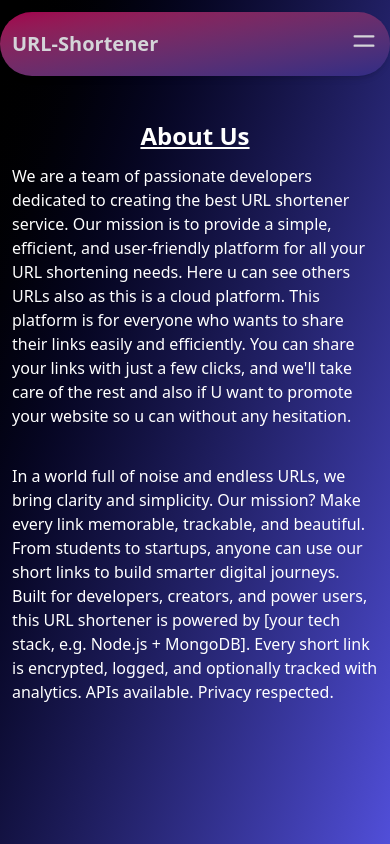
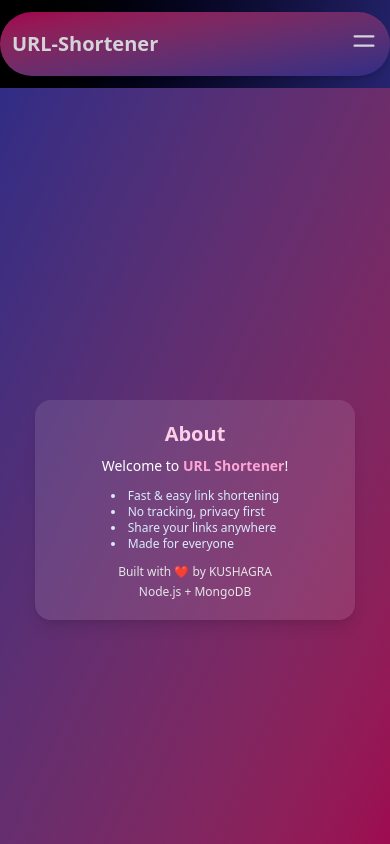
Before and after one commit to KUSHAGRA-bday/url-shortener-2, a Next.js app: page /About in a window 390 px wide. Shown: the top 844 px of the page. Built offline with nearby package versions, Linux system fonts and the light colour scheme.

Commit message:
Update page.jsx

```diff
--- a/app/About/page.jsx
+++ b/app/About/page.jsx
@@ -3,18 +3,37 @@ import React from 'react'
 const About = () => {
   return (
     <div>
-      <main className="text-white flex flex-col items-center py-8 sm:py-16 min-h-screen">
-        <h1 className="text-2xl sm:text-4xl font-bold underline">About Us</h1>
-        <p className="text-base sm:text-lg px-3 sm:px-8 md:px-24 py-3 sm:py-5">
+      {/* Desktop UI */}
+      <main className="hidden sm:flex flex-col items-center text-white py-8 sm:py-16 min-h-screen">
+        <h1 className="text-2xl sm:text-4xl font-bold underline mb-4 text-center">About Us</h1>
+        <p className="text-base sm:text-lg px-3 sm:px-8 md:px-24 py-3 sm:py-5 text-center">
           We are a team of passionate developers dedicated to creating the best URL shortener service. Our mission is to provide a simple, efficient, and user-friendly platform for all your URL shortening needs. Here u can see others URLs also as this is a cloud platform. This platform is for everyone who wants to share their links easily and efficiently. You can share your links with just a few clicks, and we'll take care of the rest and also if U want to promote your website so u can without any hesitation.
         </p>
-        <br />
-        <p className="text-base sm:text-lg px-3 sm:px-8 md:px-24">
-          In a world full of noise and endless URLs, we bring clarity and simplicity. Our mission? Make every link memorable, trackable, and beautiful. From students to startups, anyone can use our short links to build smarter digital journeys. Built for developers, creators, and power users, this URL shortener is powered by [your tech stack, e.g. Node.js + MongoDB]. Every short link is encrypted, logged, and optionally tracked with analytics. APIs available. Privacy respected.
+        <p className="text-base sm:text-lg px-3 sm:px-8 md:px-24 text-center">
+          In a world full of noise and endless URLs, we bring clarity and simplicity. Our mission? Make every link memorable, trackable, and beautiful. From students to startups, anyone can use our short links to build smarter digital journeys. Built for developers, creators, and power users, this URL shortener is powered by Node.js + MongoDB. Every short link is encrypted, logged, and optionally tracked with analytics. APIs available. Privacy respected.
         </p>
+      </main>
+      {/* Mobile UI */}
+      <main className="flex sm:hidden flex-col items-center justify-center min-h-screen bg-gradient-to-br from-indigo-900 to-pink-800 text-white px-4 py-10">
+        <div className="w-full max-w-xs bg-white/10 rounded-2xl shadow-lg p-5 flex flex-col items-center">
+          <h1 className="text-xl font-bold mb-2 text-pink-200">About</h1>
+          <p className="text-sm text-center mb-3">
+            Welcome to <span className="font-bold text-pink-300">URL Shortener</span>!
+          </p>
+          <ul className="text-xs text-left list-disc list-inside mb-3 text-blue-100">
+            <li>Fast & easy link shortening</li>
+            <li>No tracking, privacy first</li>
+            <li>Share your links anywhere</li>
+            <li>Made for everyone</li>
+          </ul>
+          <div className="text-xs text-center text-zinc-200">
+            <span className="block mb-1">Built with ❤️ by KUSHAGRA</span>
+            <span className="block">Node.js + MongoDB</span>
+          </div>
+        </div>
       </main>
     </div>
   )
 }
 
-export default About
+export default About;
```
